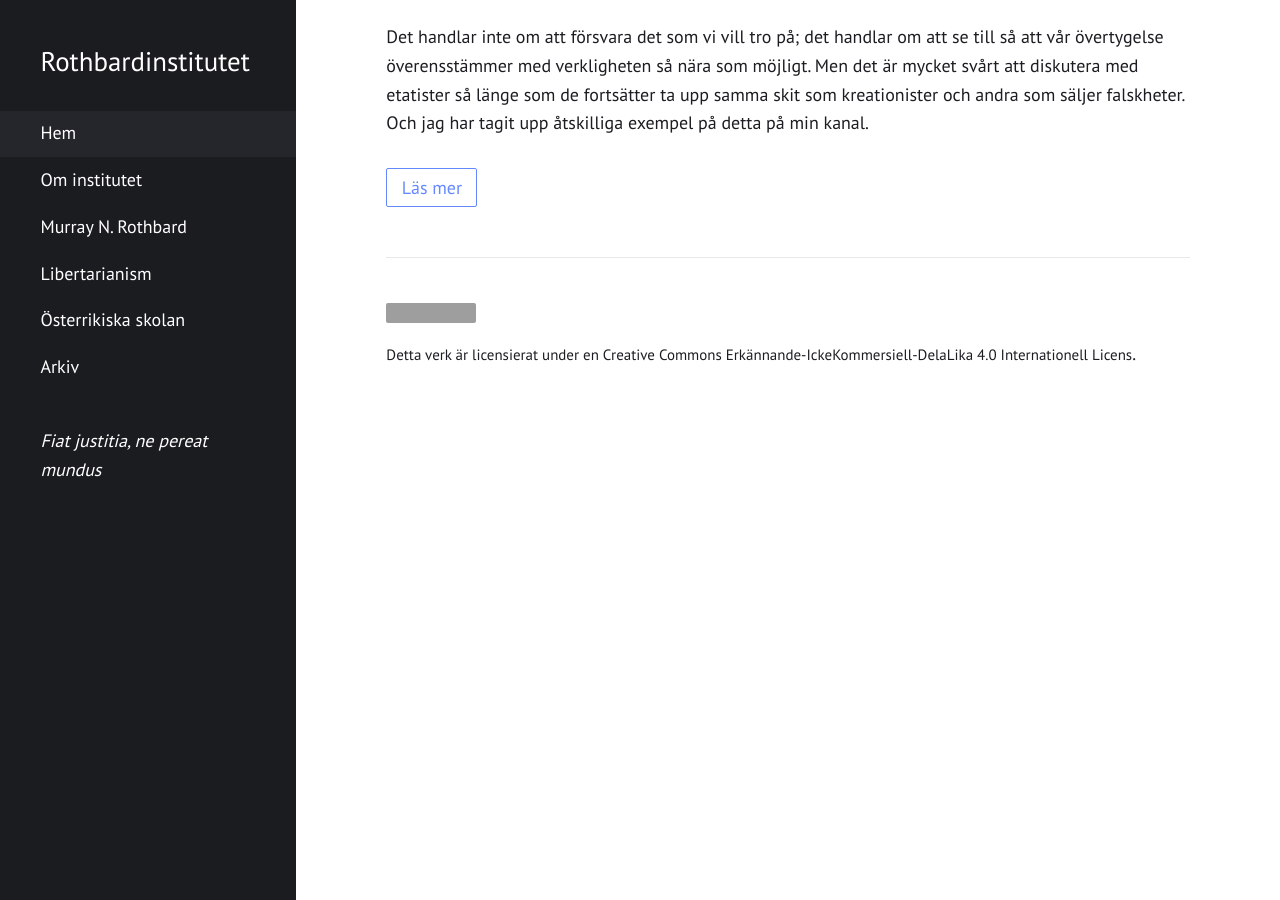
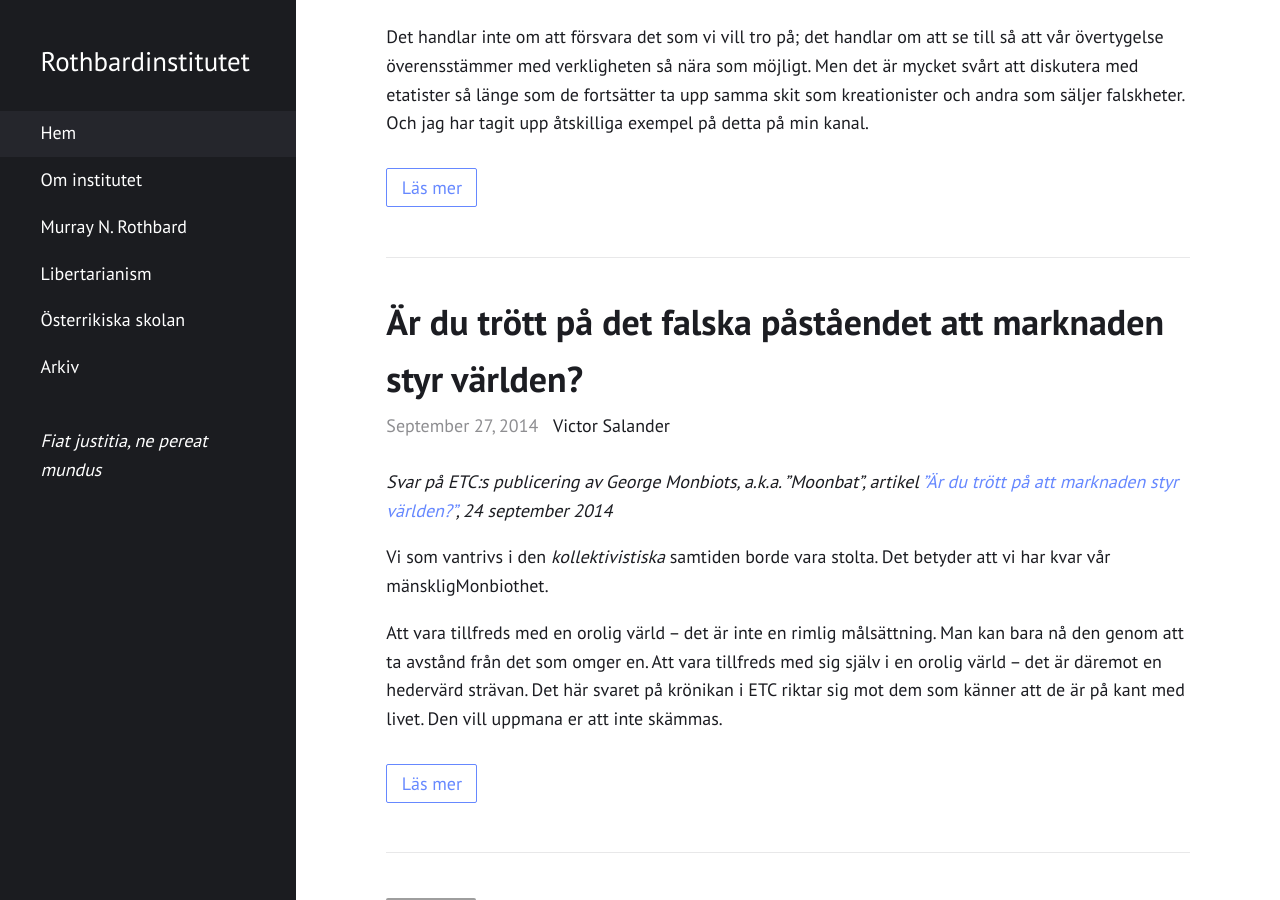
Before and after one commit to Rothbardinstitutet/rothbardinstitutet.github.io, a Jekyll site: the page built from index.html, in a window 1280 px wide and 900 px high, scrolled down 13060 px. Built offline with Jekyll 4.4.1, drawn with Linux system fonts in a browser that asks for light colours; grey boxes are pictures that could not be loaded.

Commit message:
Lägg till "Är du trött på det falska påståendet att marknaden styr världen?"

```diff
--- /dev/null
+++ b/_posts/2014-09-27-ar-du-trott-pa-det-falska-pastaendet-att-marknaden-styr-varlden.md
@@ -0,0 +1,47 @@
+---
+title: "Är du trött på det falska påståendet att marknaden styr världen?"
+author: "Victor Salander"
+layout: post
+---
+
+*Svar på ETC:s publicering av George Monbiots, a.k.a. ”Moonbat”, artikel [”Är du trött på att marknaden styr världen?”](http://www.etc.se/kronika/ar-du-trott-pa-att-marknaden-styr-varlden), 24 september 2014*
+
+Vi som vantrivs i den *kollektivistiska* samtiden borde vara stolta. Det betyder att vi har kvar vår mänskligMonbiothet.
+
+Att vara tillfreds med en orolig värld – det är inte en rimlig målsättning. Man kan bara nå den ­genom att ta avstånd från det som omger en. Att vara tillfreds med sig själv i en orolig värld – det är däremot en hedervärd strävan. Det här svaret på krönikan i ETC riktar sig mot dem som känner att de är på kant med livet. Den vill uppmana er att inte skämmas.
+
+
+I krönikan i ETC hävdar Monbiot att dagens Europa präglas av marknadsfundamentalism. Han påstår att det råder nyliberalism i ett Europa. Ap, ap, ap! Sakta i backarna!
+
+För att resten av Monbiots krönika ska ha någon som helst tyngd, krävs att detta första påstående något så när stämmer överens med verkligheten. Frågan lyder med andra ord: Är Europa nyliberalt och marknadsfundamentalistiskt?
+
+Begreppet *[nyliberalism](http://sv.wikipedia.org/wiki/Nyliberalism)* definieras som en politisk ideologi som motsätter sig *[keynesianism](http://sv.wikipedia.org/wiki/Keynesianism)* och statliga ingripanden i ekonomin, för att i stället förespråka *lägre skatter* och *färre statliga regleringar*. Begreppet *"marknadsfundamentalism"* torde innebära ett förespråkande för total avreglering av alla marknader för varor och tjänster.
+
+## Så, är Europa nyliberalt och marknadsfundamentalistiskt?
+En nyliberal politik innebär, som tidigare nämnt, en *liten stat, få regleringar* och *låga skatter*. Stämmer denna beskrivning in på dagens Europa?
+
+Kan EU:s 28 medlemsländer sägas ha **små stater**, givet att deras offentliga utgifter nådde **49% av BNP** under 2013 (3,5% ökning från 2007)? [1]
+
+Kan EU:s 28 medlemsländer sägas ha **få regleringar**, givet att World Economic Forums senaste version av [”Global Competitiveness Report”](http://www.economist.com/blogs/buttonwood/2013/11/business-regulation) (baserad på intervjuer med 13,000 företagsledare i 148 länder) indikerade att 7 av de 12 länder vars ranking har sjunkit mest är EU-länder, samt att ett antal av EU:s kärnländer befinner sig i absoluta botten av listan (Spanien (125:e plats), Frankrike (130:e), Portugal (132:a), Grekland (144:e) och Italien (146:e))?
+
+Kan EU:s 28 medlemsländer sägas ha **låga skatter**, givet att den genomsnittliga löntagaren i EU betalar **45% av sina inkomster** till staten [2] och att skatterna i EU 2012 motsvarade **39.4% av BNP**? [3]
+
+Svaren på alla tre frågorna ovan är ett rungande *”nej”*, och därmed kan vi förkasta hela Monbiots övriga resonemang, då premisserna han sätter upp är fullkomligt felaktiga.
+
+När vi ändå är igång med att fälla kritik kan man notera att Monbiot blandar ihop begreppen ”omreglering” och ”avreglering”. Den verksamhet som enbart byter ägare, från stat till privat regi, men vars verksamhet fortfarande är strikt reglerad på samma sätt som innan, kan knappast sägas vara ett uttryck för marknadsfundamentalism.
+
+Vidare svartmålar Monbiot frivilliga överenskommelser individer emellan, i sann paranoid socialistisk anda. Påståenden som att en fri marknad resulterar i ”oinskränkt konkurrens” har inga empiriska belägg, och förutsätter att människor ska bete sig på ett helt annat sätt bara för att de inte lyder under en stat.
+
+Givet att människor besitter önskvärda egenskaper såsom kreativitet, initiativkraft, medkänsla och målmedvetenhet – varför skulle dessa egenskaper ges mindre utrymme i ett samhälle där graden av frivilliga överenskommelser ökar och graden av tvång och godtycklighet minskar?
+
+Givet att människor besitter mindre önskvärda egenskaper såsom fantasilöshet, passivitet och likgiltighet – varför skulle dessa egenskaper ges mer utrymme i ett samhälle där graden av frivilliga överenskommelser ökar och graden av tvång och godtycklighet minskar?
+
+## Fotnoter
+
+[1] http://www.bloombergview.com/articles/2014-08-19/european-austerity-is-a-myth
+
+[2] Rogers & Philippe, ”The Tax Burden of Typical Workers in the EU 28: 2014 Edition”, May 2014 (även tillhörande graf)
+
+[3] Eurostat, “Taxation trends in the European Union: The overall tax-to-GDP ratio in the EU28 up to 39.4% of GDP in 2012”, 16 juni 2014
+
+*Denna artikel har hänvisats till i en [artikel](https://web.archive.org/web/20160530104619/http://www.frihetssmedjan.se/2014/09/socialistiska-luftslott-och-fabricerade-sanningar-om-nyliberalism-och-den-fria-marknaden/) av Robin Cederlund för [Frihetssmedjan](http://www.frihetssmedjan.se/).*
--- a/_posts/2015-01-06-fortjanar-de-rika-att-fa-vara-rika.md
+++ b/_posts/2015-01-06-fortjanar-de-rika-att-fa-vara-rika.md
@@ -25,4 +25,4 @@
 
 *Editerad den 7 januari 2015 kl 19:15.*
 
-*Rothbard-institutet har tidigare publicerat en kommentar på en översättning av en krönika av George Monbiot som publicerades i ETC.*
+*Rothbard-institutet har tidigare publicerat en kommentar på en översättning av en krönika av George Monbiot som publicerades i ETC. Den hittar du [här](/ar-du-trott-pa-det-falska-pastaendet-att-marknaden-styr-varlden/).*
```
